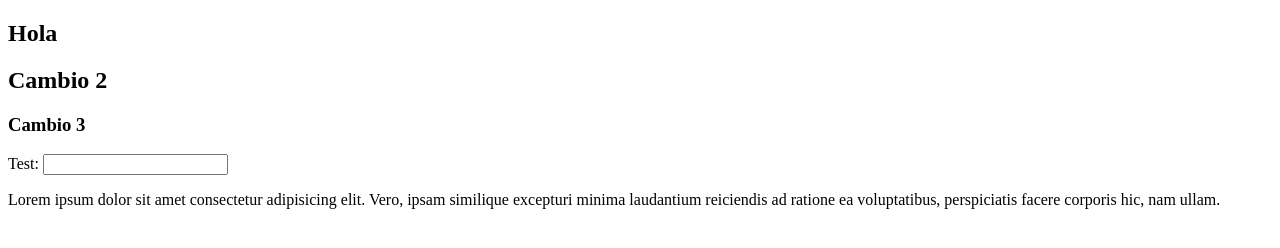
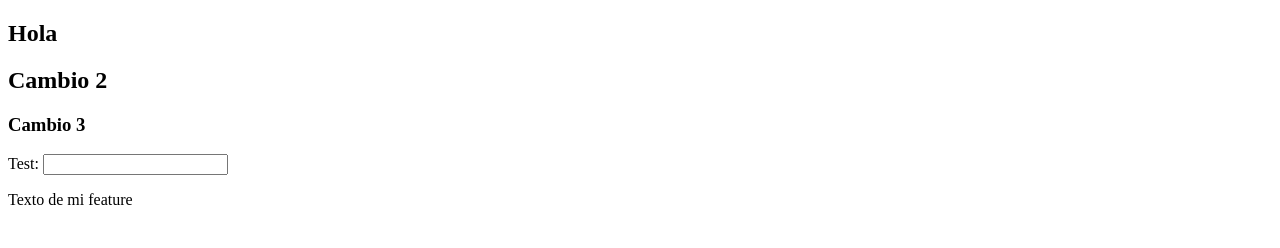
Before and after one commit to EzeD03/git-test, a plain HTML site: page index.html in a window 1280 px wide. Drawn offline with Linux system fonts and the light colour scheme.

Commit message:
feat: my feature implementation

```diff
--- a/index.html
+++ b/index.html
@@ -12,7 +12,7 @@
         <h3>Cambio 3</h3>
         <label for="test">Test:</label>
         <input type="text" id="test" />
-        <p>Lorem ipsum dolor sit amet consectetur adipisicing elit. Vero, ipsam similique excepturi minima laudantium reiciendis ad ratione ea voluptatibus, perspiciatis facere corporis hic, nam ullam.</p>
+        <p>Texto de mi feature</p>
     </section>
     <footer></footer>
 </body>
```
